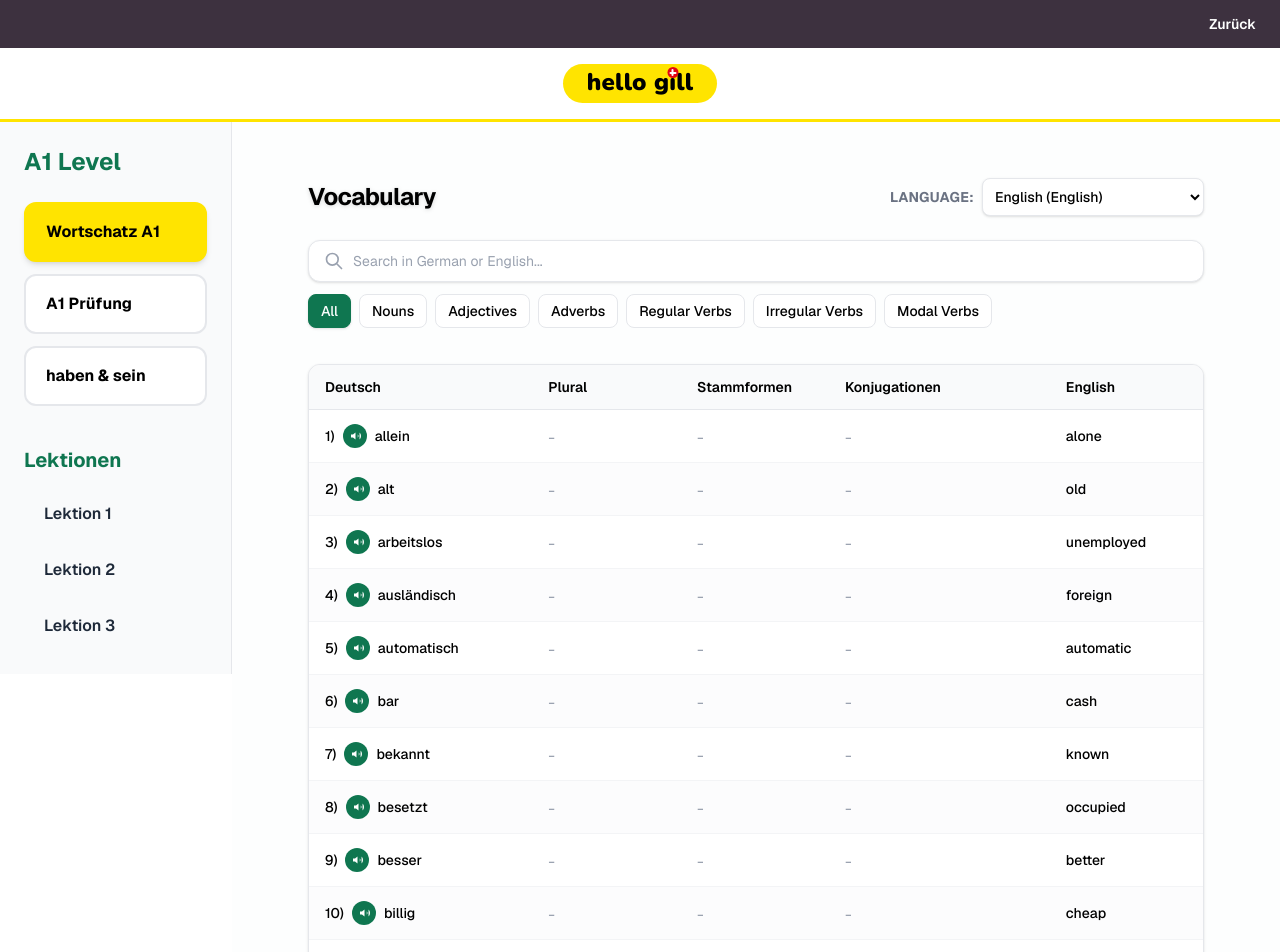
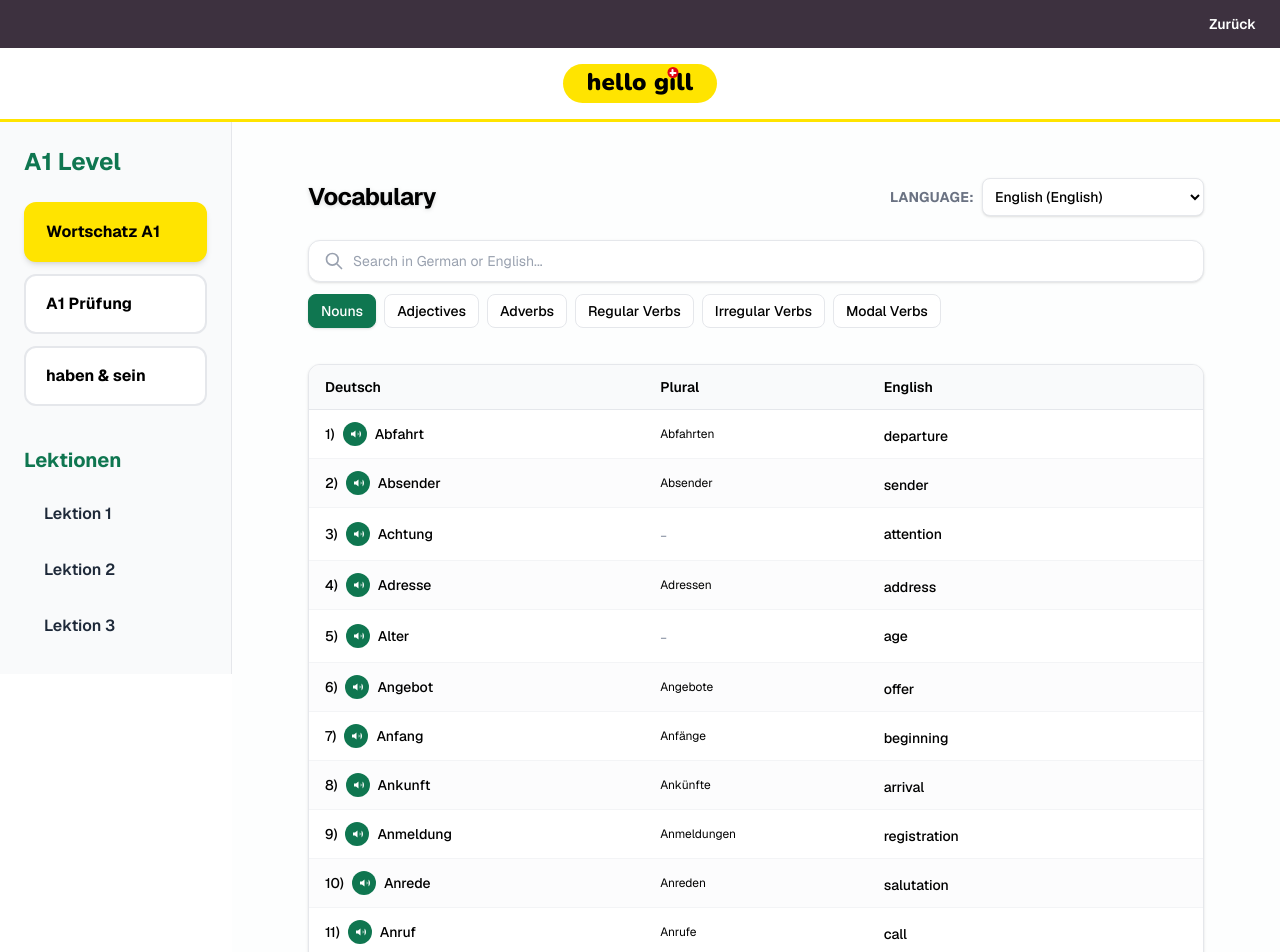
Before and after one commit to saddeeagill/HelloGillll, a Next.js app: page /level/A1 in a window 1280 px wide. Shown: the top 952 px of the page. Built offline with nearby package versions, Linux system fonts and the light colour scheme.

Commit message:
feat: remove 'All' category tab from VocabularyView

```diff
--- a/src/components/VocabularyView.tsx
+++ b/src/components/VocabularyView.tsx
@@ -18,7 +18,6 @@ interface VocabItem {
 }
 
 const CATEGORIES = [
-  "All",
   "Nouns",
   "Adjectives",
   "Adverbs",
@@ -29,7 +28,7 @@ const CATEGORIES = [
 
 export default function VocabularyView() {
   const [searchQuery, setSearchQuery] = useState("");
-  const [activeCategory, setActiveCategory] = useState("All");
+  const [activeCategory, setActiveCategory] = useState("Nouns");
   const [selectedLangCode, setSelectedLangCode] = useState("en");
 
   // Filter logic
@@ -37,8 +36,7 @@ export default function VocabularyView() {
     const matchesSearch =
       item.word.toLowerCase().includes(searchQuery.toLowerCase()) ||
       item.translation.toLowerCase().includes(searchQuery.toLowerCase());
-    const matchesCategory =
-      activeCategory === "All" || item.category === activeCategory;
+    const matchesCategory = item.category === activeCategory;
     return matchesSearch && matchesCategory;
   });
 
@@ -136,13 +134,12 @@ export default function VocabularyView() {
                 <th className="py-2 px-3 md:py-3 md:px-4 font-semibold text-xs md:text-sm w-1/4">
                   Deutsch
                 </th>
-                {activeCategory === "All" || activeCategory === "Nouns" ? (
+                {activeCategory === "Nouns" ? (
                   <th className="py-2 px-3 md:py-3 md:px-4 font-semibold text-xs md:text-sm w-1/6">
                     Plural
                   </th>
                 ) : null}
-                {(activeCategory === "All" ||
-                  activeCategory === "Irregular Verbs" ||
+                {(activeCategory === "Irregular Verbs" ||
                   activeCategory === "Regular Verbs" ||
                   activeCategory === "Modal Verbs") && (
                   <>
@@ -169,12 +166,10 @@ export default function VocabularyView() {
                     item.category === "Modal Verbs";
                   const isNoun = item.category === "Nouns";
                   const showVerbColumns =
-                    activeCategory === "All" ||
                     activeCategory === "Irregular Verbs" ||
                     activeCategory === "Regular Verbs" ||
                     activeCategory === "Modal Verbs";
-                  const showNounColumns =
-                    activeCategory === "All" || activeCategory === "Nouns";
+                  const showNounColumns = activeCategory === "Nouns";
 
                   return (
                     <tr
@@ -262,11 +257,10 @@ export default function VocabularyView() {
                     colSpan={
                       1 + // Deutsch
                       1 + // English
-                      (activeCategory === "All" || activeCategory === "Nouns"
+                      (activeCategory === "Nouns"
                         ? 1
                         : 0) +
-                      (activeCategory === "All" ||
-                      activeCategory === "Irregular Verbs" ||
+                      (activeCategory === "Irregular Verbs" ||
                       activeCategory === "Regular Verbs" ||
                       activeCategory === "Modal Verbs"
                         ? 2
```
